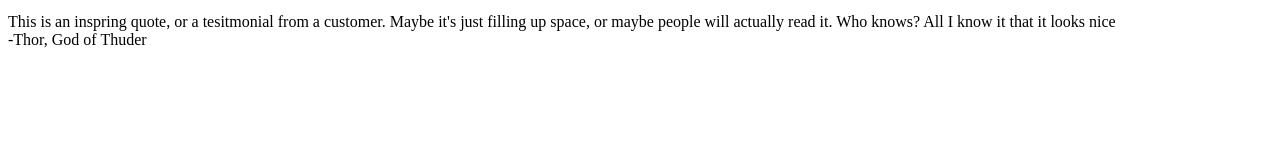
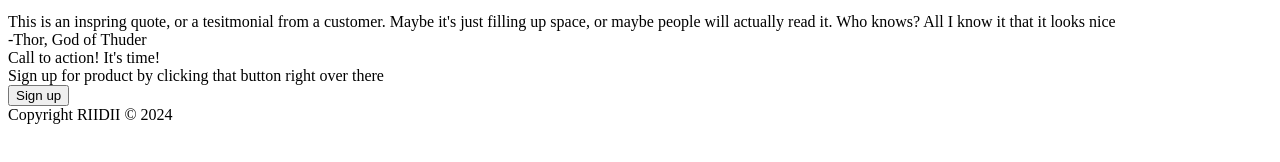
Before and after one commit to rwdamm/Odin-Project-Landing-Page, a plain HTML site: page index.html in a window 1280 px wide. Shown: the part 464-626 px from the top of the page. Drawn offline with Linux system fonts and the light colour scheme.

Commit message:
compleated divitions and basic HTPL layout

```diff
--- a/index.html
+++ b/index.html
@@ -52,8 +52,15 @@
         <div class="qoteAuthor">-Thor, God of Thuder</div>
     </div>
     <div class="footer">
-
+        <div class="footerBubble">
+            <div class="footerBubbleText">
+                <div class="footerBubbleTextTitle">Call to action! It's time!</div>
+                <div class="footerBubbleTextContent">Sign up for product by clicking that button right over there</div>
+            </div>
+            <button class="footerButton">Sign up</button>
+        </div>
     </div>
+    <div class="copyright">Copyright RIIDII © 2024</div>
 
 </body>
 </html>
```
